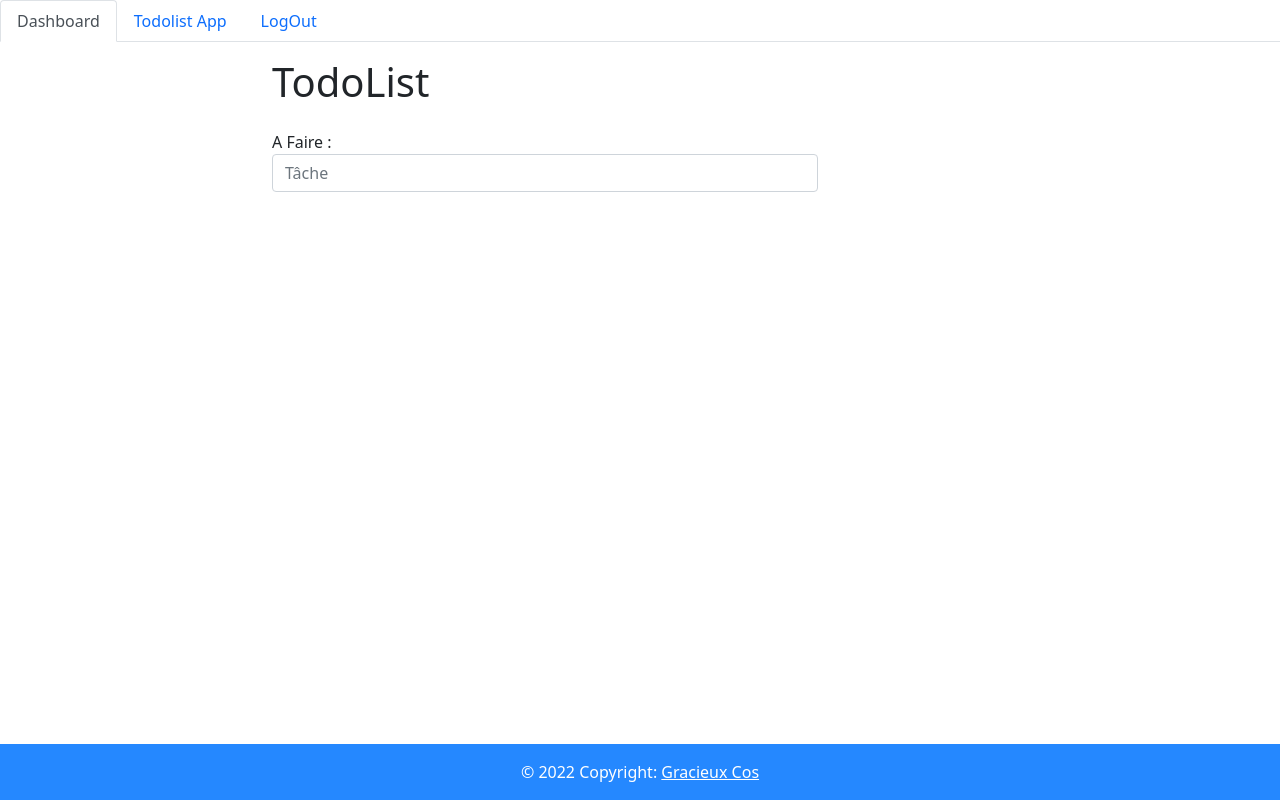
After one commit to Gracieux31/TODOLIST, a PHP site: page /todolist.php in a window 1280 px wide. The commit adds this page. Run offline with PHP 8.4, Linux system fonts and the light colour scheme.

Commit message:
Todoliste en cours

```diff
--- a/model/ProductModel.php
+++ b/model/AppModel.php
@@ -1,5 +1,6 @@
 <?php
 
-class ProductModel {
+class AppModel {
     public $db;
+
 }
--- a/routes/route.php
+++ b/routes/route.php
@@ -7,4 +7,6 @@ if(isset($_GET['action'])){
     if($request == 'login'){$route = "UserController@loginAction";}
     if($request == 'logout'){$route = "UserController@logoutAction";}
     if($request == 'register'){$route = "UserController@registerAction";}
+    if($request == 'todolist'){$route = "AppController@todolistAction";}
+    if($request == 'editTodolist'){$route = "AppController@todolistAction";}
 }
--- /dev/null
+++ b/view/template/footer.php
@@ -0,0 +1,15 @@
+<!-- Remove the container if you want to extend the Footer to full width. -->
+<div class="container my-5">
+
+  <footer class="bg-light text-center text-white fixed-bottom">
+
+  <!-- Copyright -->
+  <div class="text-center p-3" style="background-color: rgb(37,136,255);">
+    © 2022 Copyright:
+    <a class="text-white" href="https://ahlcos.fr/">Gracieux Cos</a>
+  </div>
+  <!-- Copyright -->
+</footer>
+
+</div>
+<!-- End of .container -->
--- /dev/null
+++ b/view/template/header.php
@@ -0,0 +1,6 @@
+ <!-- Required meta tags -->
+ <meta charset="utf-8">
+    <meta name="viewport" content="width=device-width, initial-scale=1">
+
+    <!-- Bootstrap CSS -->
+    <link href="https://cdn.jsdelivr.net/npm/bootstrap@5.1.3/dist/css/bootstrap.min.css" rel="stylesheet" integrity="sha384-1BmE4kWBq78iYhFldvKuhfTAU6auU8tT94WrHftjDbrCEXSU1oBoqyl2QvZ6jIW3" crossorigin="anonymous">
--- /dev/null
+++ b/view/template/navigation.php
@@ -0,0 +1,5 @@
+<nav class="nav nav-tabs nav-stacked">
+    <a class="nav-link active" href="?action=dashboard">Dashboard</a>
+    <a class="nav-link " href="?action=todolist">Todolist App</a>
+    <a class="nav-link " href="?action=logout">LogOut</a>
+</nav>
--- /dev/null
+++ b/view/todolist.php
@@ -0,0 +1,38 @@
+<!DOCTYPE html>
+<html lang="en">
+<head>
+
+        <?php include_once('template/header.php'); ?>
+
+    <title>TodoList APP</title>
+</head>
+<body>
+
+    <?php include_once('template/navigation.php'); ?>
+
+    <div class="container">
+        <div class="row mt-3">
+        <div class="col offset-2">
+        <h1> TodoList</h1>
+        </div>
+        </div>
+
+        <form class="row mt-3" id="formAddTodolist" action="?action=editTodolist" method="POST">
+            <input type="hidden" name="action" value="add_task">
+
+            <div class="col-6 offset-2">
+                <label for="inputTodolist">A Faire :</label>
+                <input type="text" name="inputTodolist" class="form-control" id="inputTodolist" placeholder="Tâche" required>
+            </div>
+
+        </form>
+
+    </div>
+
+
+
+
+
+    <?php include_once('template/footer.php'); ?>
+</body>
+</html>
```
Also changed, not shown: controller/AppController.php (added, +9 -0 lines), controller/ProductController.php (deleted, +0 -9 lines), view/dashboard.php (+6 -10 lines), view/login.php (+4 -8 lines), view/register.php (+4 -10 lines).
